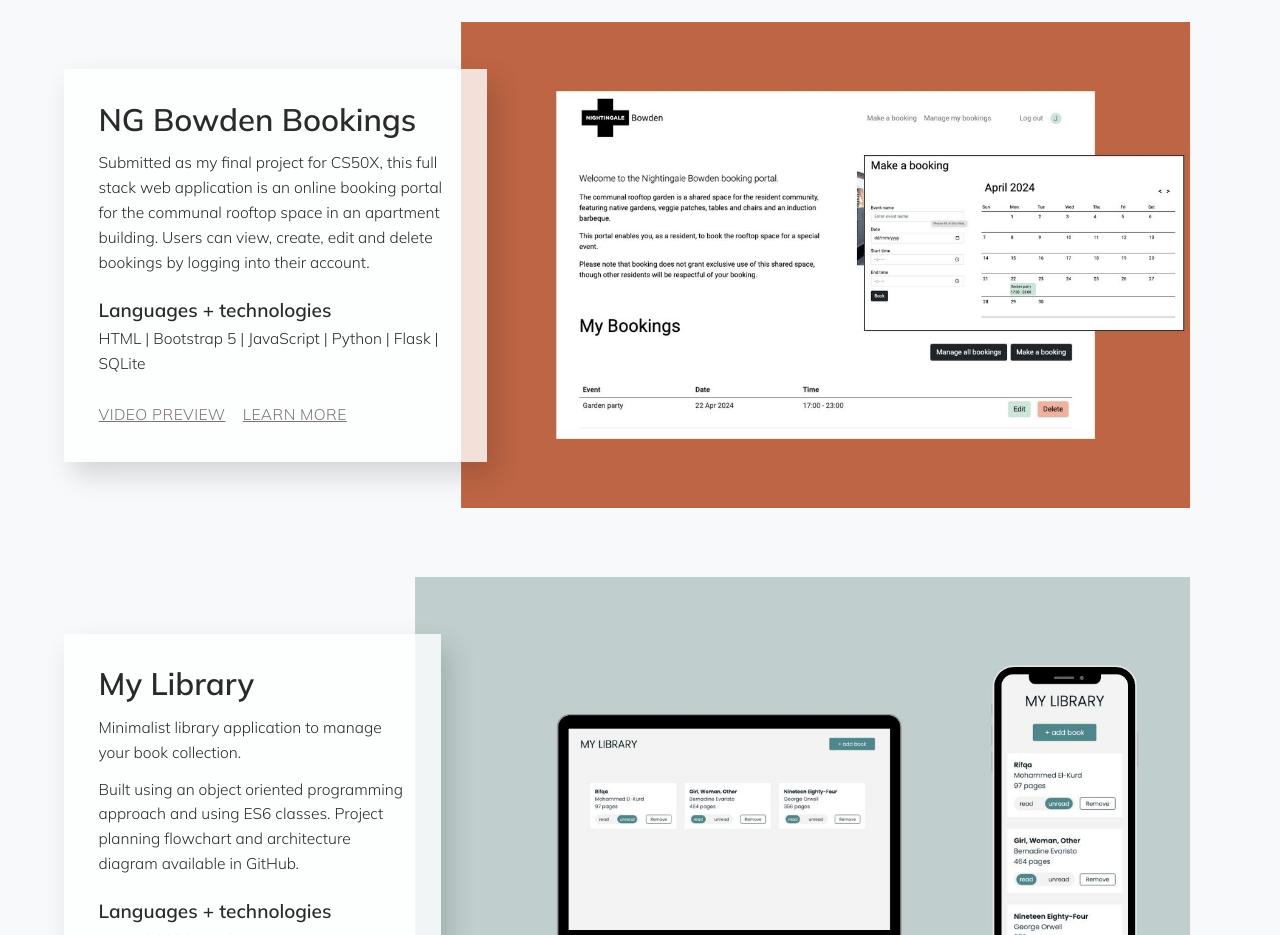
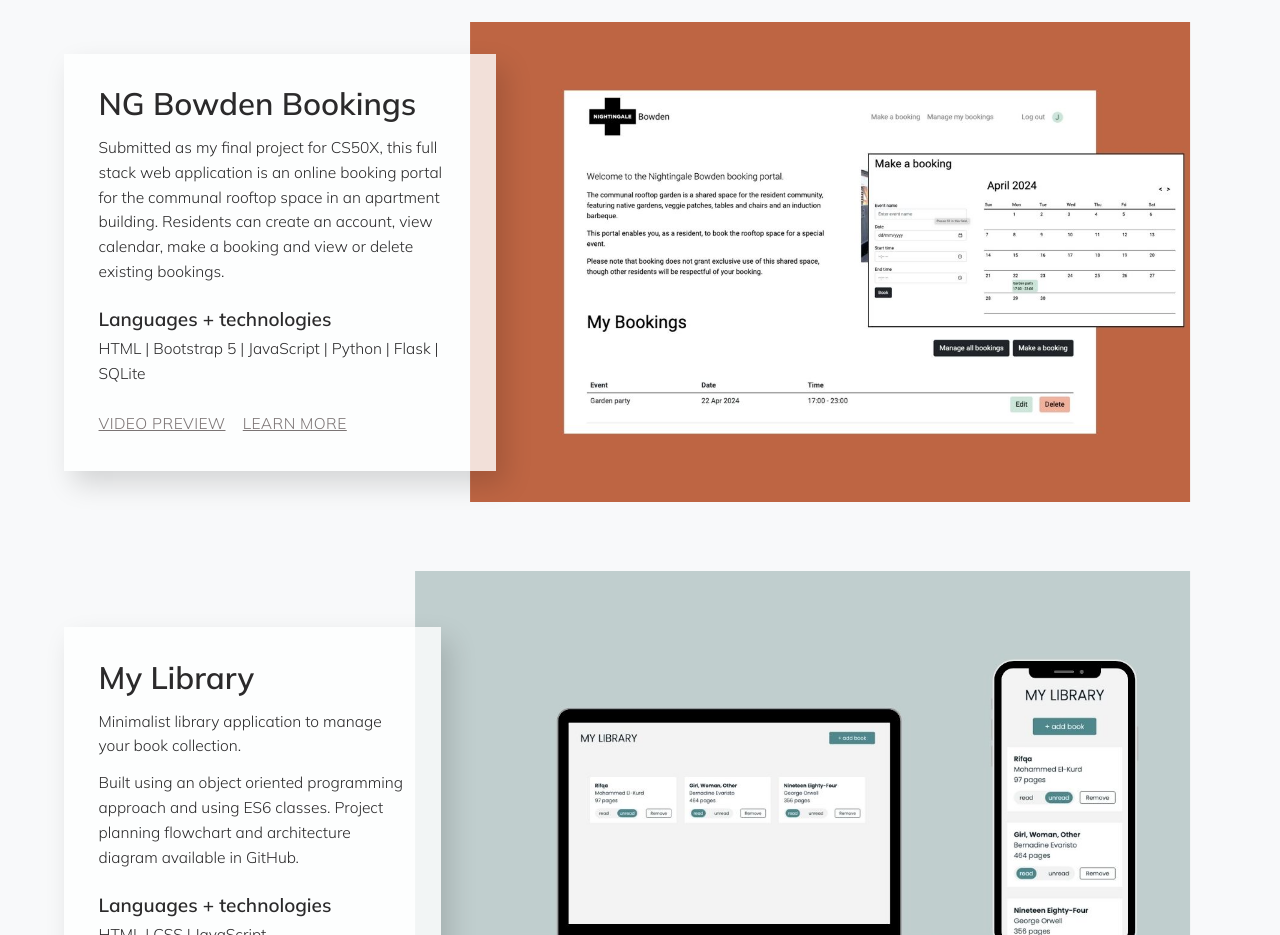
Before and after one commit to laurenchamps/portfolio-v2, a website built with Parcel: page src/index.html in a window 1280 px wide. Shown: the part 1740-2675 px from the top of the page. Built offline with nearby package versions, Linux system fonts and the light colour scheme.

Commit message:
Project text content update

```diff
--- a/src/index.html
+++ b/src/index.html
@@ -170,9 +170,9 @@
                 <p>
                   Submitted as my final project for CS50X, this full stack web
                   application is an online booking portal for the communal
-                  rooftop space in an apartment building. Users can view,
-                  create, edit and delete bookings by logging into their
-                  account.
+                  rooftop space in an apartment building. Residents can create
+                  an account, view calendar, make a booking and view or delete
+                  existing bookings.
                 </p>
               </div>
               <div class="project__languages">
@@ -197,7 +197,7 @@
             <div class="project__image-container">
               <img
                 src="img/ng-bowden-bookings.jpg"
-                alt="NG Bowden booking portal screen showing intro text, navigation menu and list of user's existing booking. THere is an inset image of the booking screen which shows a calendar and form fields."
+                alt="NG Bowden booking portal screen showing intro text, navigation menu and list of user's existing booking. There is an inset image of the booking screen which shows a calendar and form fields."
                 class="project__img"
               />
             </div>
```
Also changed, not shown: dist/index.html.
